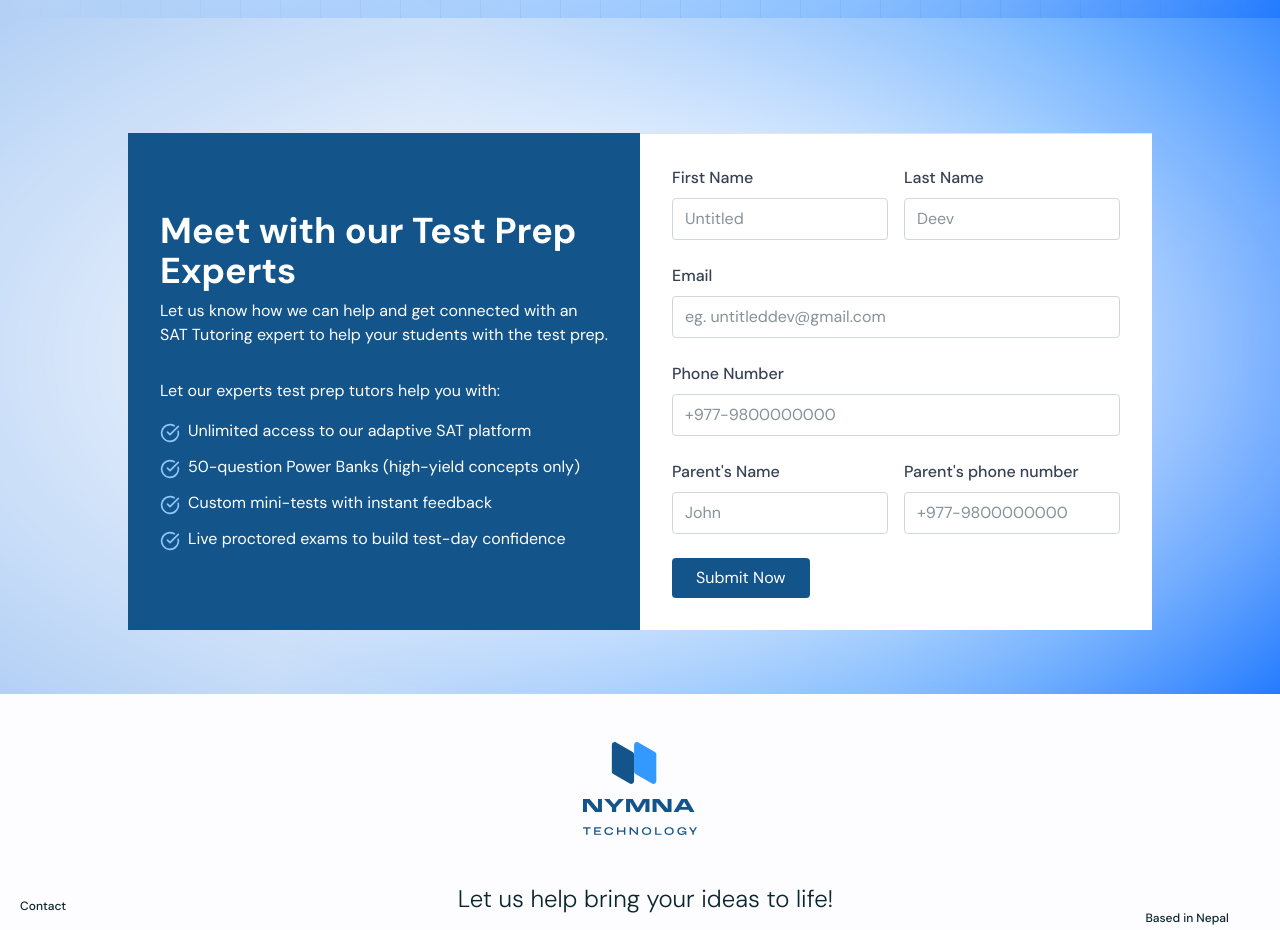
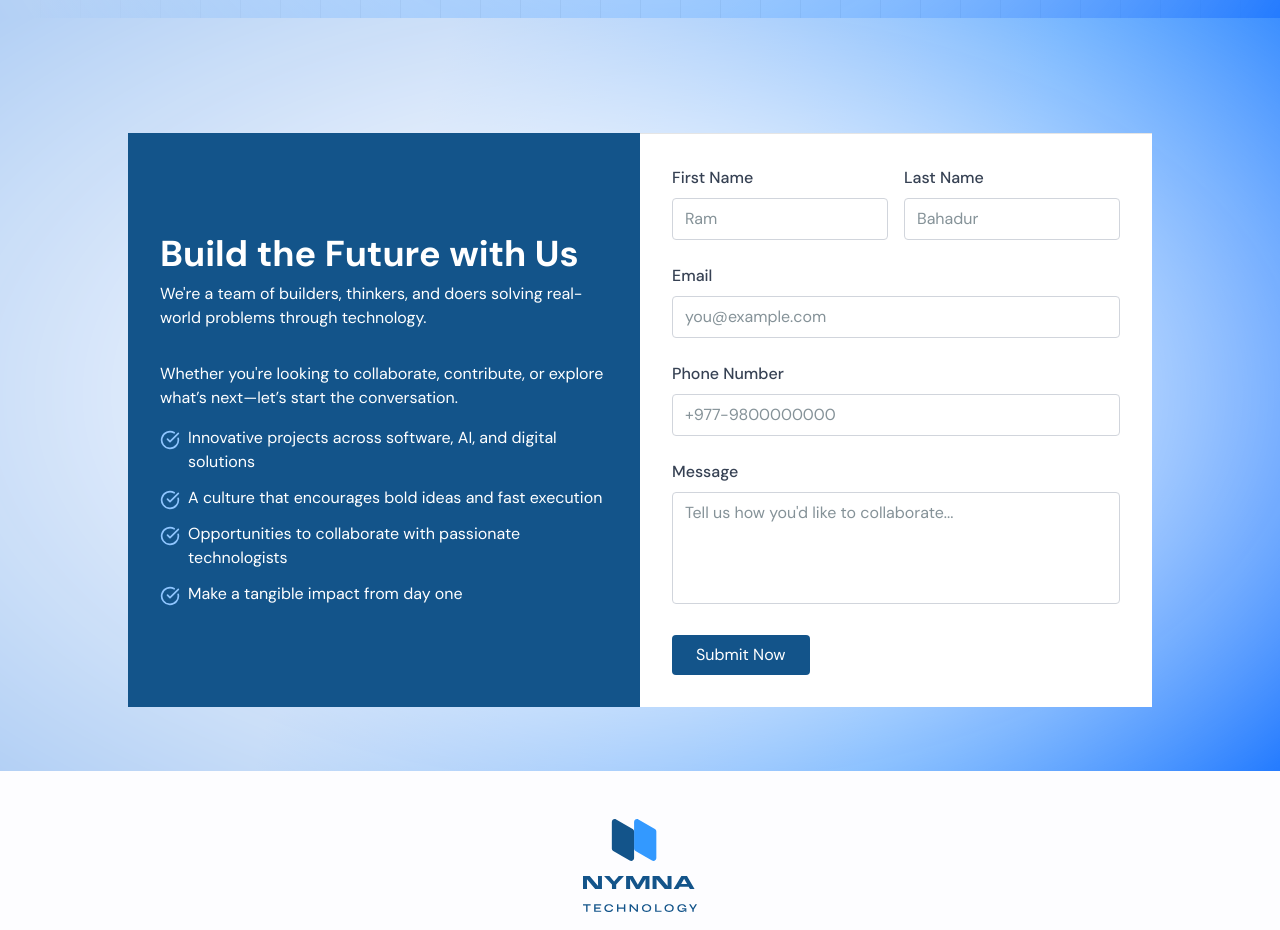
Before and after one commit to Siddhartha335/nymna-site, a Next.js app: page / in a window 1280 px wide. Shown: the part 2700-3630 px from the top of the page. Built offline with nearby package versions, Linux system fonts and the light colour scheme.

Commit message:
updated content

```diff
--- a/src/components/landing/contact.tsx
+++ b/src/components/landing/contact.tsx
@@ -1,91 +1,73 @@
-"use client"
+"use client";
 
-import {useState} from 'react';
-import {CheckCircle} from 'lucide-react';
+import { useState } from "react";
+import { CheckCircle } from "lucide-react";
+
 const ContactForm = () => {
   const [formData, setFormData] = useState({
-		firstName: '',
-		lastName: '',
-		email: '',
-		parentName: '',
-		parentPhone: '',
-		phone: '',
-		school: '',
-		gradYear: '',
-		role: '',
-		discussTopic: ''
+    firstName: "",
+    lastName: "",
+    email: "",
+    phone: "",
+    message: "",
   });
 
   const handleInputChange = (field: string, value: string) => {
-		setFormData(prev => ({
+    setFormData((prev) => ({
       ...prev,
-			[field]: value
+      [field]: value,
     }));
   };
 
   const handleSubmit = () => {
     // Handle form submission logic here
-		console.log('Form submitted:', formData);
+    console.log("Form submitted:", formData);
   };
 
   return (
-		<div className="bg-blumine-900 w-full relative overflow-hidden" id='contact'>
-			{/* <div className="absolute left-[162px] top-0 bottom-0 w-px"></div> */}
+    <div className="bg-blumine-900 w-full relative overflow-hidden" id="contact">
       <div className="absolute inset-0">
-                    {/* <div
-                      className={cn(
-                        "absolute inset-0",
-                        "[background-size:40px_40px]",
-                        "[background-image:linear-gradient(to_right,#e4e4e7_1px,transparent_1px),linear-gradient(to_bottom,#e4e4e7_1px,transparent_1px)]",
-                        "dark:[background-image:linear-gradient(to_right,#262626_1px,transparent_1px),linear-gradient(to_bottom,#262626_1px,transparent_1px)]",
-                      )}
-                    /> */}
-                    {/* Radial gradient for the container to give a faded look */}
         <div className="pointer-events-none absolute inset-0 flex items-center justify-center bg-[linear-gradient(104.92deg,_#B3D0F5_30.64%,_#57A5FF_72.12%,_#247BFF_99.78%)] [mask-image:radial-gradient(ellipse_at_center,transparent_20%,black)] dark:bg-black"></div>
       </div>
 
-			{/* Content Container */}
       <div className="container mx-auto px-4 pt-[64px] pb-16 relative z-10">
         <div className="max-w-5xl mx-auto mt-[51px]">
-					{/* Container for the form */}
-					<div>
           <div className="flex flex-col md:flex-row">
-
-							{/* Left Section - Marketing Content (inheriting main bg color) */}
+            {/* Left Section - Mission */}
             <div className="w-full md:w-1/2 bg-[#13548A] p-8 flex flex-col justify-center">
               <div className="max-w-md">
                 <h2 className="text-white text-4xl font-bold mb-2">
-										Meet with our Test Prep Experts
+                  Build the Future with Us
                 </h2>
                 <p className="text-white mb-8">
-										Let us know how we can help and get connected with an SAT Tutoring
-										expert to help your students with the test prep.
+                  We&apos;re a team of builders, thinkers, and doers solving real-world problems through technology.
                 </p>
-									<p className="text-white mb-4">Let our experts test prep tutors help you with:</p>
+                <p className="text-white mb-4">
+                  Whether you&apos;re looking to collaborate, contribute, or explore what’s next—let’s start the conversation.
+                </p>
 
                 <div className="space-y-3">
                   <div className="flex items-start">
-											<CheckCircle className="text-blue-300 mr-2 flex-shrink-0 mt-1" size={20}/>
-											<span
-												className="text-white">Unlimited access to our adaptive SAT platform</span>
+                    <CheckCircle className="text-blue-300 mr-2 flex-shrink-0 mt-1" size={20} />
+                    <span className="text-white">Innovative projects across software, AI, and digital solutions</span>
                   </div>
                   <div className="flex items-start">
-											<CheckCircle className="text-blue-300 mr-2 flex-shrink-0 mt-1" size={20}/>
-											<span className="text-white">50-question Power Banks (high-yield concepts only)</span>
+                    <CheckCircle className="text-blue-300 mr-2 flex-shrink-0 mt-1" size={20} />
+                    <span className="text-white">A culture that encourages bold ideas and fast execution</span>
                   </div>
                   <div className="flex items-start">
-											<CheckCircle className="text-blue-300 mr-2 flex-shrink-0 mt-1" size={20}/>
-											<span className="text-white">Custom mini-tests with instant feedback</span>
+                    <CheckCircle className="text-blue-300 mr-2 flex-shrink-0 mt-1" size={20} />
+                    <span className="text-white">Opportunities to collaborate with passionate technologists</span>
                   </div>
                   <div className="flex items-start">
-											<CheckCircle className="text-blue-300 mr-2 flex-shrink-0 mt-1" size={20}/>
-											<span className="text-white">Live proctored exams to build test-day confidence</span>
+                    <CheckCircle className="text-blue-300 mr-2 flex-shrink-0 mt-1" size={20} />
+                    <span className="text-white">Make a tangible impact from day one</span>
                   </div>
                 </div>
               </div>
             </div>
 
-							{/* Right Section - Form */}
+            {/* Right Section - Contact Form */}
             <div className="w-full md:w-1/2 bg-white p-8 border-t">
               <div>
                 <div className="flex flex-col md:flex-row md:space-x-4 mb-6">
@@ -93,20 +75,20 @@ const ContactForm = () => {
                     <label className="block text-gray-700 font-medium mb-2">First Name</label>
                     <input
                       type="text"
-												placeholder="Untitled"
+                      placeholder="Ram"
                       className="w-full px-3 py-2 border border-gray-300 rounded"
                       value={formData.firstName}
-												onChange={(e) => handleInputChange('firstName', e.target.value)}
+                      onChange={(e) => handleInputChange("firstName", e.target.value)}
                     />
                   </div>
                   <div className="w-full md:w-1/2">
                     <label className="block text-gray-700 font-medium mb-2">Last Name</label>
                     <input
                       type="text"
-												placeholder="Deev"
+                      placeholder="Bahadur"
                       className="w-full px-3 py-2 border border-gray-300 rounded"
                       value={formData.lastName}
-												onChange={(e) => handleInputChange('lastName', e.target.value)}
+                      onChange={(e) => handleInputChange("lastName", e.target.value)}
                     />
                   </div>
                 </div>
@@ -115,10 +97,10 @@ const ContactForm = () => {
                   <label className="block text-gray-700 font-medium mb-2">Email</label>
                   <input
                     type="email"
-											placeholder="eg. untitleddev@gmail.com"
+                    placeholder="you@example.com"
                     className="w-full px-3 py-2 border border-gray-300 rounded"
                     value={formData.email}
-											onChange={(e) => handleInputChange('email', e.target.value)}
+                    onChange={(e) => handleInputChange("email", e.target.value)}
                   />
                 </div>
 
@@ -129,39 +111,23 @@ const ContactForm = () => {
                     placeholder="+977-9800000000"
                     className="w-full px-3 py-2 border border-gray-300 rounded"
                     value={formData.phone}
-											onChange={(e) => handleInputChange('phone', e.target.value)}
+                    onChange={(e) => handleInputChange("phone", e.target.value)}
                   />
                 </div>
 
                 <div className="mb-6">
-										<div className="flex flex-col md:flex-row md:space-x-4 mb-6">
-											<div className="w-full md:w-1/2 mb-4 md:mb-0">
-												<label className="block text-gray-700 font-medium mb-2">Parent&#39;s
-													Name</label>
-												<input
-													type="text"
-													placeholder="John"
-													className="w-full px-3 py-2 border border-gray-300 rounded"
-													value={formData.parentName}
-													onChange={(e) => handleInputChange('parentName', e.target.value)}
+                  <label className="block text-gray-700 font-medium mb-2">Message</label>
+                  <textarea
+                    placeholder="Tell us how you'd like to collaborate..."
+                    className="w-full px-3 py-2 border border-gray-300 rounded h-28 resize-none"
+                    value={formData.message}
+                    onChange={(e) => handleInputChange("message", e.target.value)}
                   />
                 </div>
-											<div className="w-full md:w-1/2">
-												<label className="block text-gray-700 font-medium mb-2">Parent&#39;s
-													phone number</label>
-												<input
-													type="tel"
-													placeholder="+977-9800000000"
-													className="w-full px-3 py-2 border border-gray-300 rounded"
-													value={formData.parentPhone}
-													onChange={(e) => handleInputChange('parentPhone', e.target.value)}
-												/>
-											</div>
-										</div>
-									</div>
+
                 <button
                   onClick={handleSubmit}
-										className="bg-[#13548A] text-white px-6 py-2 rounded"
+                  className="bg-[#13548A] text-white px-6 py-2 rounded hover:bg-[#0f4370] transition"
                 >
                   Submit Now
                 </button>
@@ -171,8 +137,7 @@ const ContactForm = () => {
         </div>
       </div>
     </div>
-		</div>
   );
 };
 
-export default ContactForm
+export default ContactForm;
```
Also changed, not shown: 2 other files (tests, documents, lock files or other folders). Lines whose indentation alone changed are shown as unchanged.
